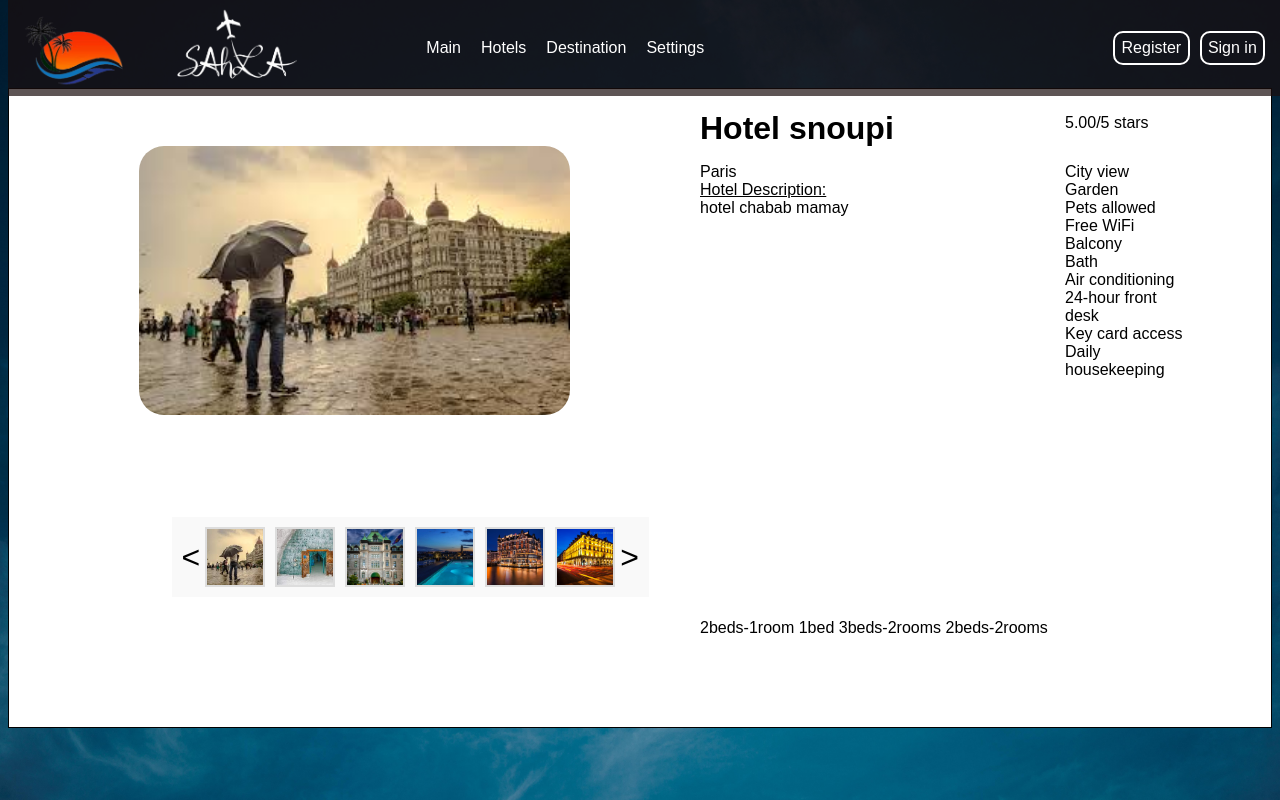
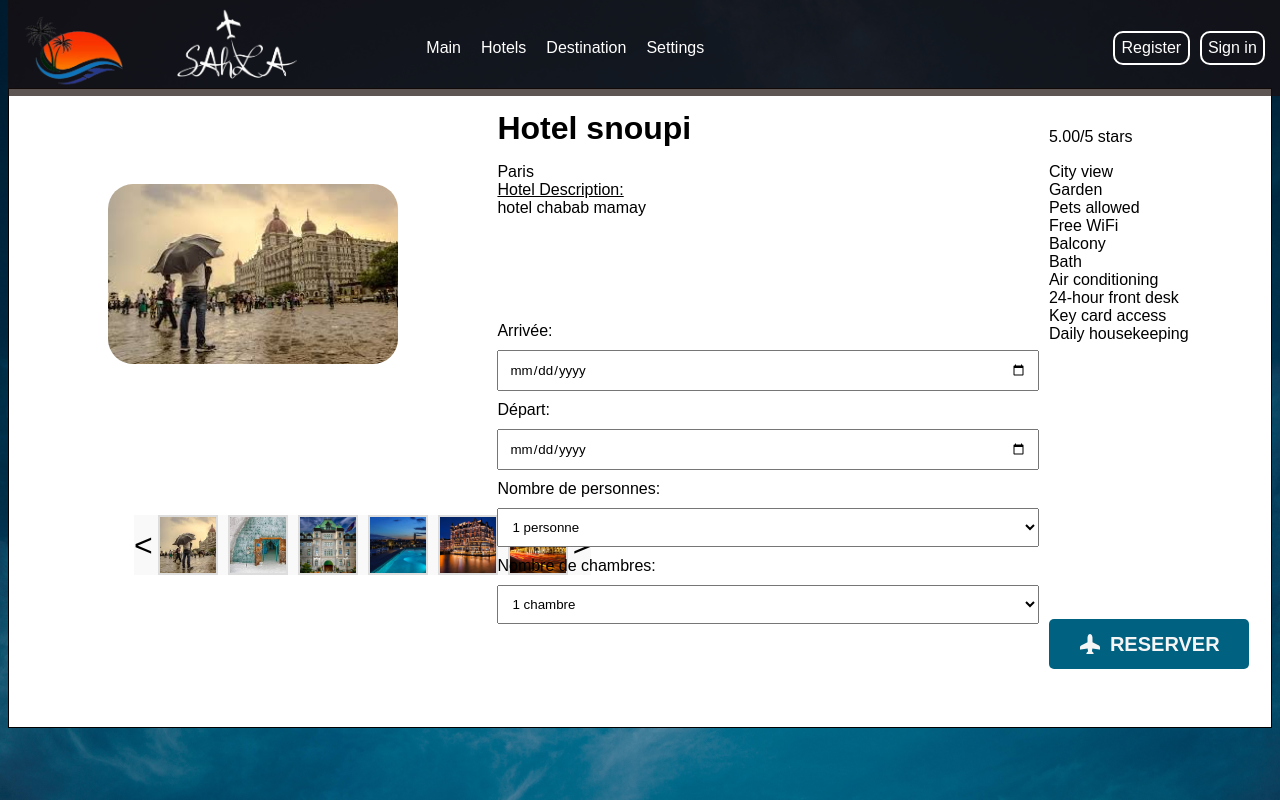
Before and after one commit to iamAbdo/S4, a PHP site: page /hotel.html in a window 1280 px wide. Run offline with PHP 8.4, Linux system fonts and the light colour scheme.

Commit message:
PAGE HOTEL WADJDA

```diff
--- a/assets/css/hotel.css
+++ b/assets/css/hotel.css
@@ -30,7 +30,7 @@
     display: flex;
     align-items: center;
     justify-content: space-between;
-    padding: 10px;
+    margin-left: 2%;
     background-color: #f9f9f9;
   }
 
@@ -151,3 +151,90 @@
     grid-column: 1 / 3;
     grid-row: 3 / 4;
 }
+/* Ajoutez ces styles à votre fichier hotel.css */
+
+.reserve-option {
+    display: flex;
+    flex-wrap: wrap;
+    justify-content: space-between;
+    margin-top: -55%;
+}
+
+.reserve-option label,
+.reserve-option select,
+.reserve-option input {
+    margin-bottom: 10px;
+}
+
+.reserve-option input,
+.reserve-option select {
+    width: 100%;
+    padding: 10px;
+    box-sizing: border-box;
+}
+
+.reserve-button {
+    background-color: #3498db;
+    color: #fff;
+    padding: 15px;
+    text-align: center;
+    text-decoration: none;
+    display: inline-block;
+    font-size: 16px;
+    border-radius: 5px;
+    cursor: pointer;
+    transition: background-color 0.3s;
+}
+.btn {
+    width: 200px;
+    height: 50px;
+    border-radius: 5px;
+    border: none;
+    transition: all 0.5s ease-in-out;
+    font-size: 20px;
+    font-family: Verdana, Geneva, Tahoma, sans-serif;
+    font-weight: 600;
+    display: flex;
+    align-items: center;
+    background: #006180;
+    color: #f5f5f5;
+  }
+
+  .btn:hover {
+    box-shadow: 0 0 20px 0px #006180;
+  }
+
+  .btn .icon {
+    position: absolute;
+    height: 40px;
+    width: 70px;
+    display: flex;
+    justify-content: center;
+    align-items: center;
+    transition: all 0.5s;
+  }
+
+  .btn .text {
+    transform: translateX(55px);
+  }
+
+  .btn:hover .icon {
+    width: 175px;
+  }
+
+  .btn:hover .text {
+    transition: all 0.5s;
+    opacity: 0;
+  }
+
+  .btn:focus {
+    outline: none;
+  }
+
+  .btn:active .icon {
+    transform: scale(0.85);
+  }
+
+.reserve-button:hover {
+    background-color: #006180;
+}
--- a/hotel.html
+++ b/hotel.html
@@ -123,12 +123,38 @@
                 Daily housekeeping<br>
             </div>
             <div class="reserve-option">
-                2beds-1room 1bed 3beds-2rooms 2beds-2rooms
+                <label for="arrival-date">Arrivée:</label>
+                <input type="date" id="arrival-date" name="arrival-date" required>
+
+                <label for="departure-date">Départ:</label>
+                <input type="date" id="departure-date" name="departure-date" required>
+
+                <label for="num-people">Nombre de personnes:</label>
+                <select id="num-people" name="num-people" required>
+                    <option value="1">1 personne</option>
+                    <option value="2">2 personnes</option>
+                    <option value="3">3 personnes</option>
+                    <!-- Ajoutez plus d'options au besoin -->
+                </select>
+
+                <label for="num-rooms">Nombre de chambres:</label>
+                <select id="num-rooms" name="num-rooms" required>
+                    <option value="1">1 chambre</option>
+                    <option value="2">2 chambres</option>
+                    <option value="3">3 chambres</option>
+                    <!-- Ajoutez plus d'options au besoin -->
+                </select>
             </div>
+
             <a href="reservation.php">
-                <div class="reserve-button">
-                    Reserve Now
-                    99.99$                </div>
+                <button class="btn">
+                    <span class="icon">
+                        <svg xmlns="http://www.w3.org/2000/svg" width="20" height="24" fill="currentColor" class="bi bi-airplane-fill" viewBox="0 0 16 16">
+                  <path d="M6.428 1.151C6.708.591 7.213 0 8 0s1.292.592 1.572 1.151C9.861 1.73 10 2.431 10 3v3.691l5.17 2.585a1.5 1.5 0 0 1 .83 1.342V12a.5.5 0 0 1-.582.493l-5.507-.918-.375 2.253 1.318 1.318A.5.5 0 0 1 10.5 16h-5a.5.5 0 0 1-.354-.854l1.319-1.318-.376-2.253-5.507.918A.5.5 0 0 1 0 12v-1.382a1.5 1.5 0 0 1 .83-1.342L6 6.691V3c0-.568.14-1.271.428-1.849Z"></path>
+                </svg>
+                    </span>
+                    <span class="text">RESERVER</span>
+                </button>
             </a>
         </div>
     </div>
```
